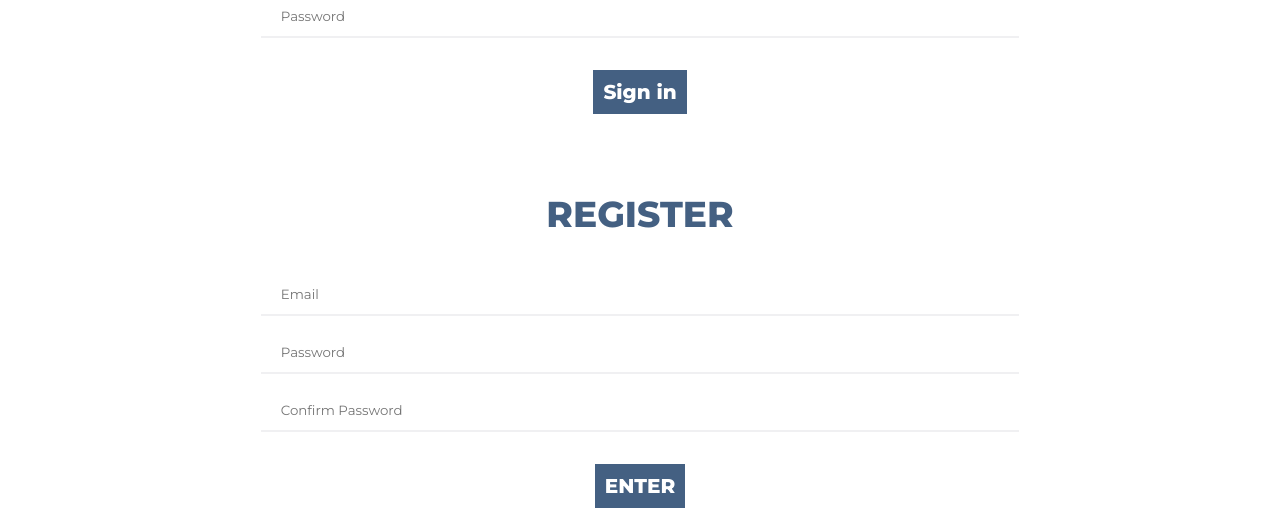
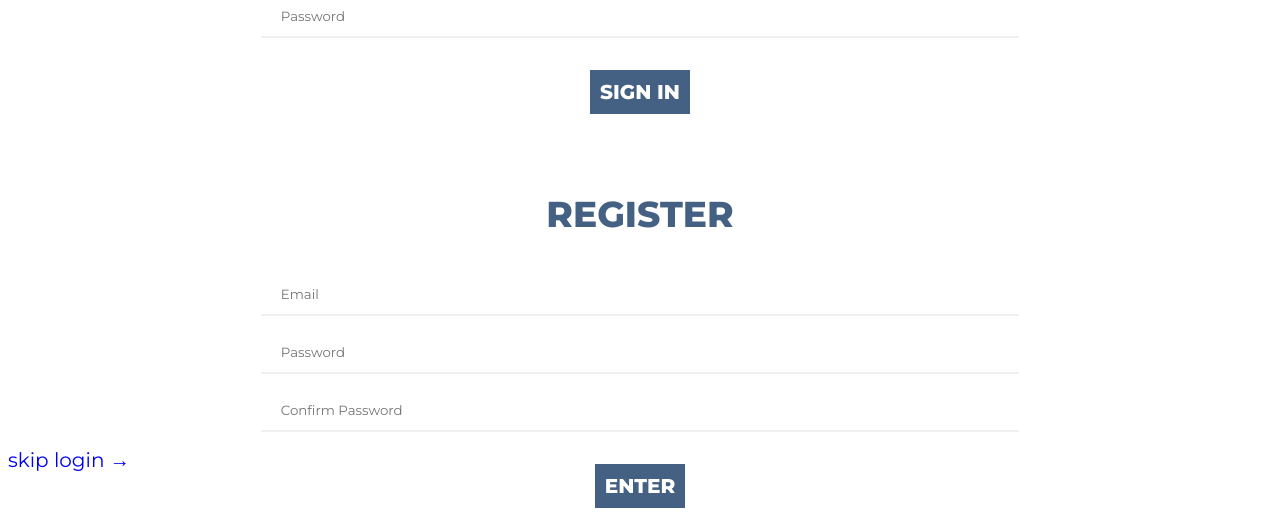
Before and after one commit to NTelman/hack-68, a plain HTML site: page index.html in a window 1280 px wide. Shown: the part 298-820 px from the top of the page. Drawn offline with Linux system fonts and the light colour scheme.

Commit message:
add skip

```diff
--- a/index.html
+++ b/index.html
@@ -12,6 +12,7 @@
 	<h1>myScheduling</h1>
 
 <hr>
+
 <!--log in-->
 
 	<section class="form-wrap">
@@ -21,7 +22,7 @@
               <input type="password" id="passwordInputSignin" placeholder="Password" pattern=".*" required>
               </br>
               </br>
-              <input type="submit" value="Sign in">
+              <input type="submit" value="SIGN IN">
             </form>
     </section>
 
@@ -49,6 +50,14 @@
             </form>
     </section>
 
+</br>
+
+<!--skip login-->
+
+<a href="dashboard.html"><p class="back">skip login &#8594;</p></a>
+
+
+
 		<script src="js/copied/jquery-3.1.0.js"></script>
         <script src="js/copied/bootstrap.min.js"></script>
         <script src="js/copied/aws-cognito-sdk.min.js"></script>
```
Also changed, not shown: dashboard.html (+2 -2 lines).
